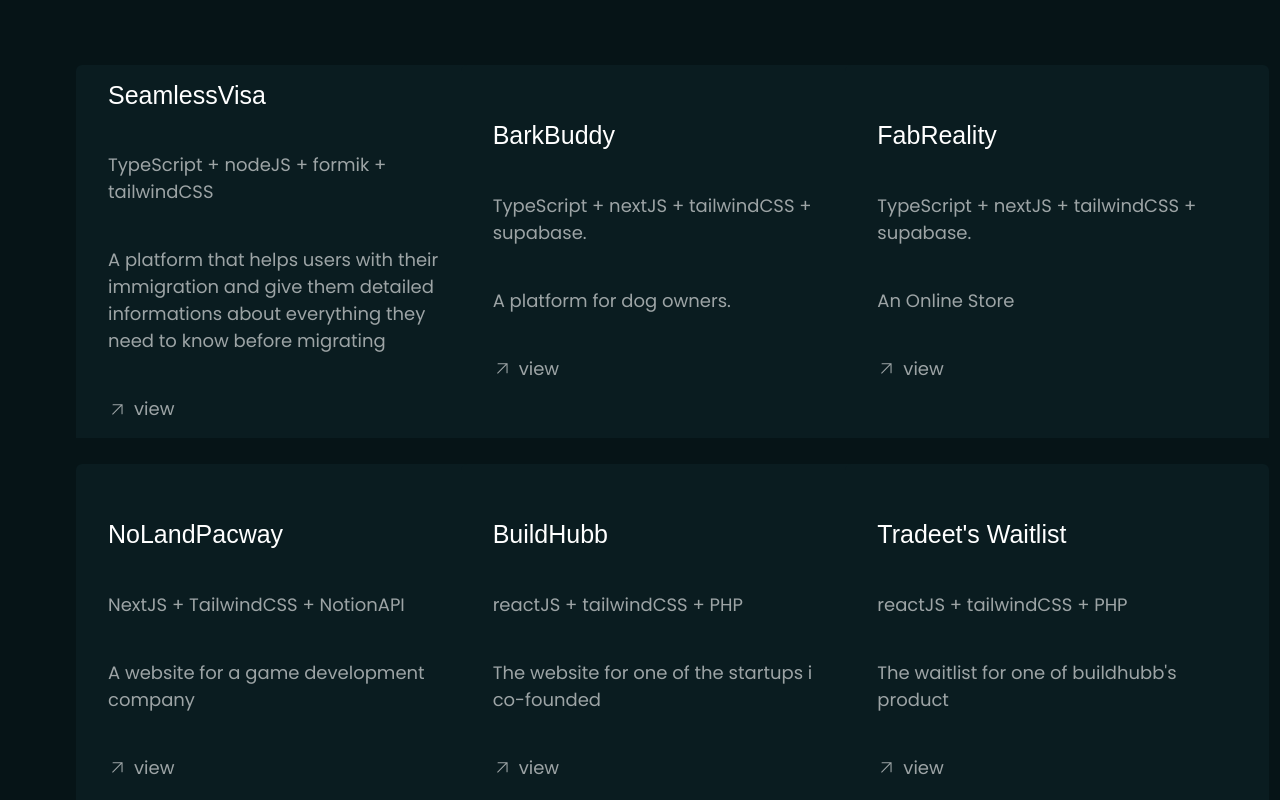
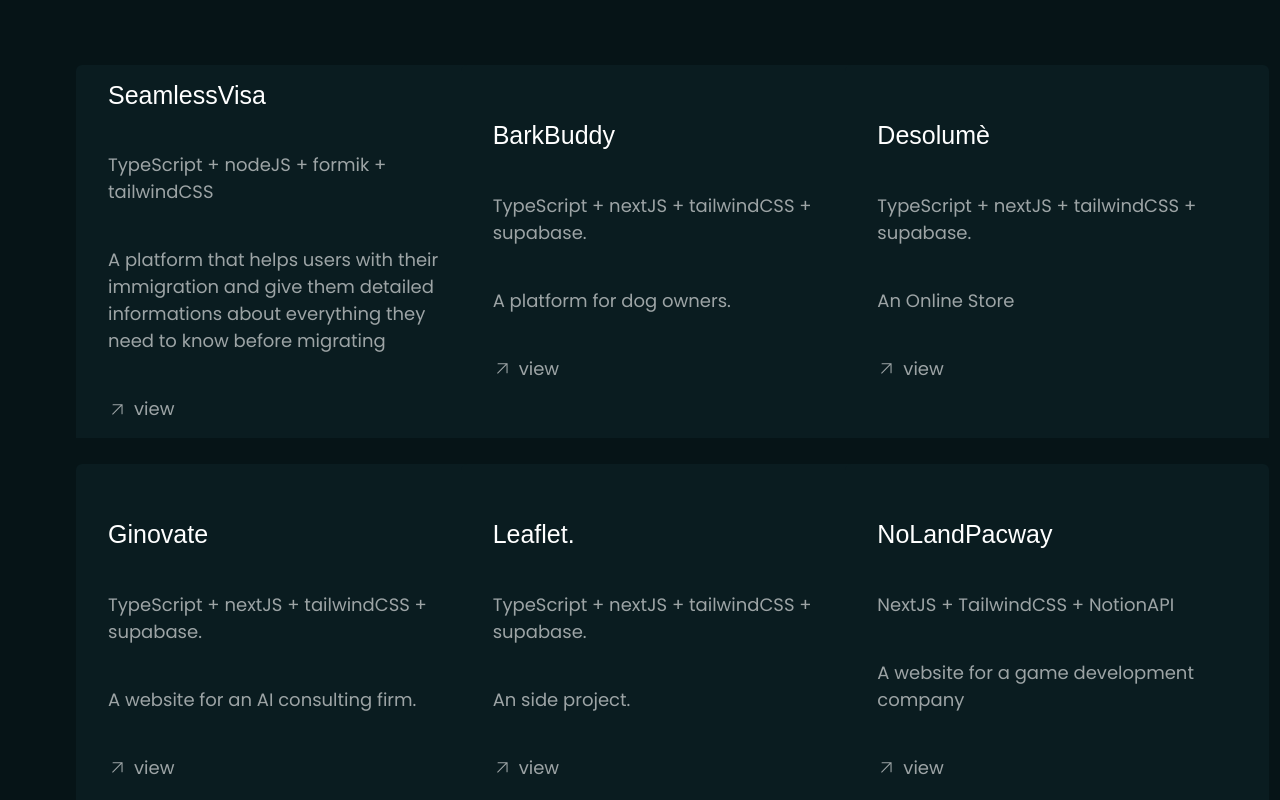
Before and after one commit to dtechoracle/portfolio, a React (Vite) app: page / in a window 1280 px wide. Shown: the part 5160-5960 px from the top of the page. Built offline with nearby package versions, Linux system fonts and the light colour scheme; a web font is replaced by a local one.

Commit message:
Update data.js

```diff
--- a/src/data/data.js
+++ b/src/data/data.js
@@ -12,10 +12,22 @@ export const projectData = [
     link: "https://barkbuddy-eta.vercel.app/",
   },
     {
-    name: "FabReality",
+    name: "Desolumè",
     desc: "An Online Store",
     lang: "TypeScript + nextJS + tailwindCSS + supabase.",
-    link: "https://new-fabreality.vercel.app/",
+    link: "https://desolume.vercel.app/",
+  },
+  {
+    name: "Ginovate",
+    desc: "A website for an AI consulting firm.",
+    lang: "TypeScript + nextJS + tailwindCSS + supabase.",
+    link: "https://ginovate.com",
+  },
+  {
+    name: "Leaflet.",
+    desc: "An side project. ",
+    lang: "TypeScript + nextJS + tailwindCSS + supabase.",
+    link: "https://leeflet.vercel.app/",
   },
   {
     name: "NoLandPacway",
```
